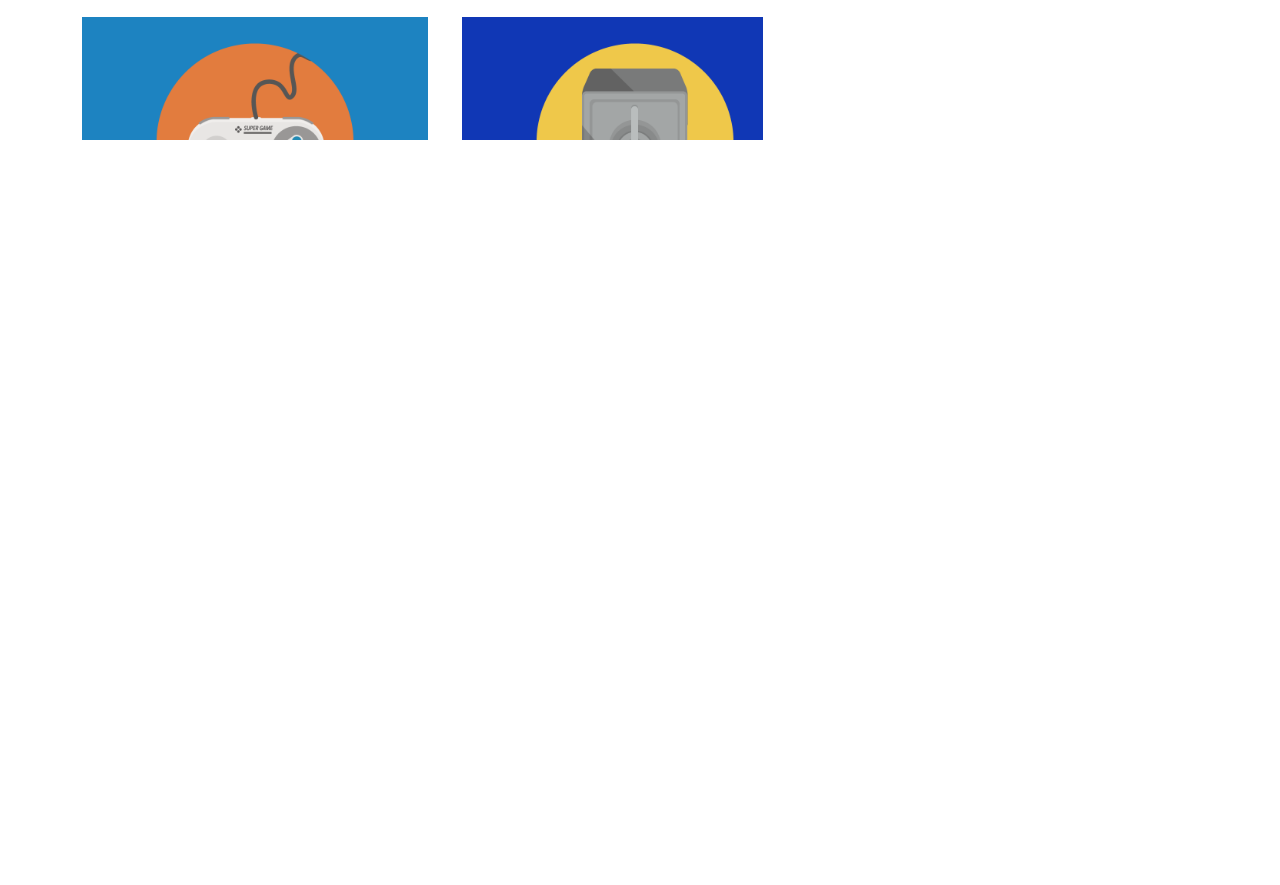
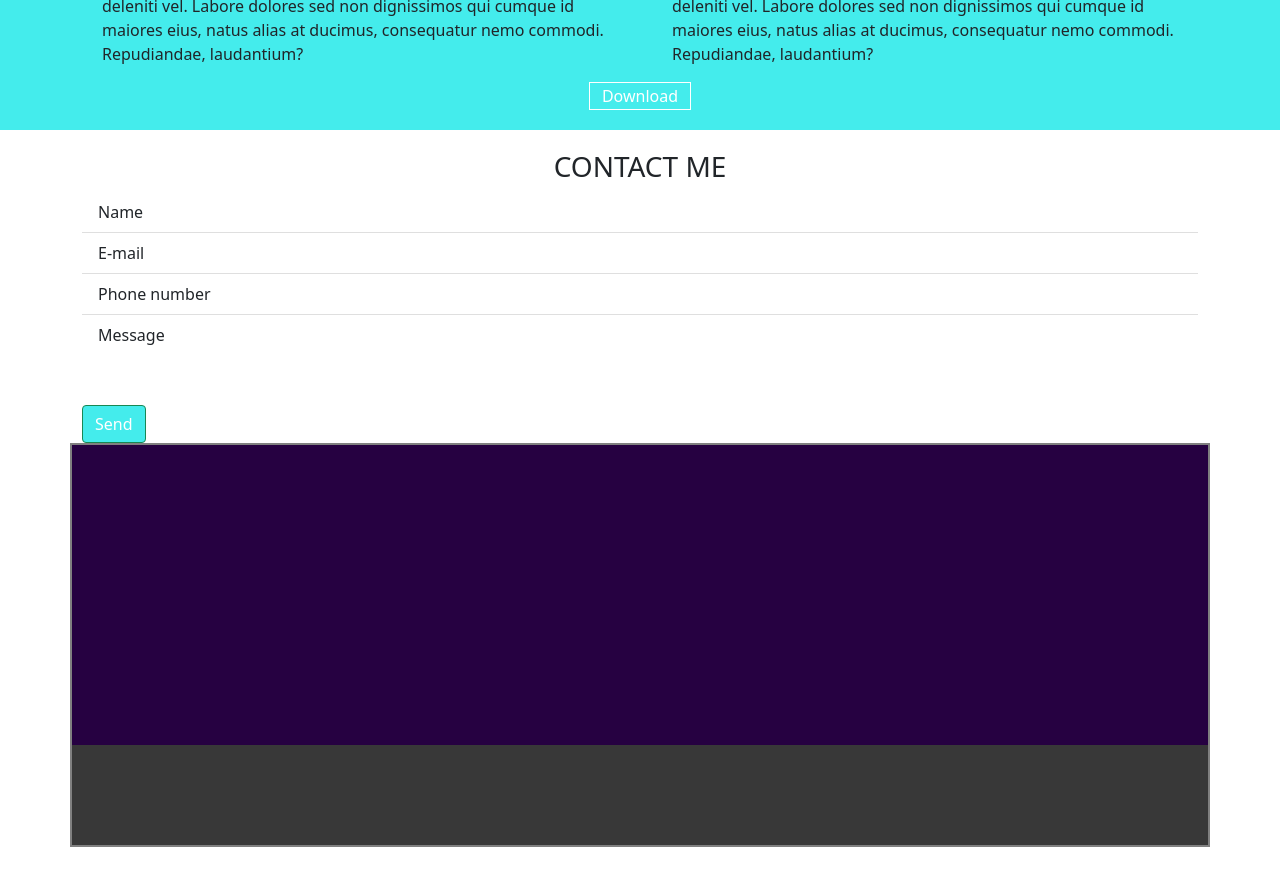
Before and after one commit to Gabriele-Scaloni/html-css-bootstrap-freelancer, a plain HTML site: page index.html in a window 1280 px wide. Shown: the part 1131-2016 px from the top of the page. After the commit the page ends 1978 px from the top, so only its background shows below. Drawn offline with nearby package versions, Linux system fonts and the light colour scheme.

Commit message:
parte contact me qusi terminata

```diff
--- a/index.html
+++ b/index.html
@@ -41,10 +41,8 @@
 
     <div class="jumbotron">
         <div class="container">
-            <div class="row">
-                <div class="col-3"></div>
-                <div class="col-6 imgjumbo"> <img src="img/avatar.svg" class="img-thumbnail" alt="immagine"></div>
-                <div class="col-3"></div>
+            <div class="text-center">
+                <img src="img/avatar.svg" class="rounded imgjumbo" alt="immagine">
             </div>
             <div class="row" >
                  <h1 class="text-center">START BOOTSTRAP</h1>
@@ -58,7 +56,7 @@
     </div>
 
     <div class="container portfolio margin">
-        <h3 class="text-center">Portfolio</h3>
+        <h3 class="text-center" >Portfolio</h3>
         <div>
             <h4 class="text-center">--star--</h4>
         </div>
@@ -90,19 +88,29 @@
                 <div class="row row-cols-1 row-cols-sm-1 row-cols-md-2">
                     <div class="col"><p class="description-about"> Lorem ipsum dolor, sit amet consectetur adipisicing elit. Repellat, deleniti vel. Labore dolores sed non dignissimos qui cumque id maiores eius, natus alias at ducimus, consequatur nemo commodi. Repudiandae, laudantium?</p></div>
                     <div class="col"><p class="description-about"> Lorem ipsum dolor, sit amet consectetur adipisicing elit. Repellat, deleniti vel. Labore dolores sed non dignissimos qui cumque id maiores eius, natus alias at ducimus, consequatur nemo commodi. Repudiandae, laudantium?</p></div>
-                 </div>
-
-                <div class="row footer-about">
-                <h3 class="text-center ">Download</h3>
                 </div>
 
+                <div class="row justify-content-center">
+                     <button class="button-download">Download</button>
+                </div>
+            </div>
         </div>
     </section>
 
     <div class="container contact margin">
         <div class="row contact">
-          <h3 class="text-center ">Contact me</h3>
+          <h3 class="text-center ">CONTACT ME</h3>
         </div>
+        <ul class="list-group list-group-flush">
+            <li class="list-group-item">Name</li>
+            <li class="list-group-item">E-mail</li>
+            <li class="list-group-item">Phone number</li>
+            <li class="list-group-item">Message</li>
+        </ul>
+
+        <div><button type="button" class="btn btn-success btn-send">Send</button>
+        </div>
+
     </div>
 
     <footer class="container margin">
--- a/style.css
+++ b/style.css
@@ -12,7 +12,7 @@
      padding: 0 20px;
  } */
 
-.ul-menu{
+.ul-menu {
     display: flex;
     justify-content: flex-end;
     flex-grow: 1;
@@ -23,7 +23,7 @@ a {
 }
 
 
-.jumbotron, .about{
+.jumbotron, .about {
     height: auto;
     background-color: rgb(68, 236, 236);
     padding-bottom: 20px;
@@ -33,32 +33,46 @@ a {
 
  .immagine {
     max-height: 250px;
-    max-width: 100%;
+    max-width:100%;
     margin-bottom: 20px;
 }
 
-.imgjumbo{
- background-color: rgb(68, 236, 236);
+.rounded.imgjumbo {
+    max-width:200px;
+    background-color: rgb(68, 236, 236);
 }
 
 .titolo-about, .footer-about {
     height: 50px;
 }
 
-.description-about{
+.description-about {
     padding: 0 20px;
 }
 
+.button-download{
+    color: white;
+    border: 1px solid white;
+    background-color: rgb(68, 236, 236);
+    width: auto;
+}
+
+.btn.btn-success.btn-send {
+    margin-top: 50px;
+    background-color:  rgb(68, 236, 236);
+}
+
 footer {
+
     border: 2px solid grey;
 }
 
-.footer-top{
+.footer-top {
     background-color: rgb(38, 1, 65);
     height: 300px;
 }
 
-.footer-bottom{
+.footer-bottom {
     height: 100px;
     background-color: rgb(56, 56, 56);
 }
```
